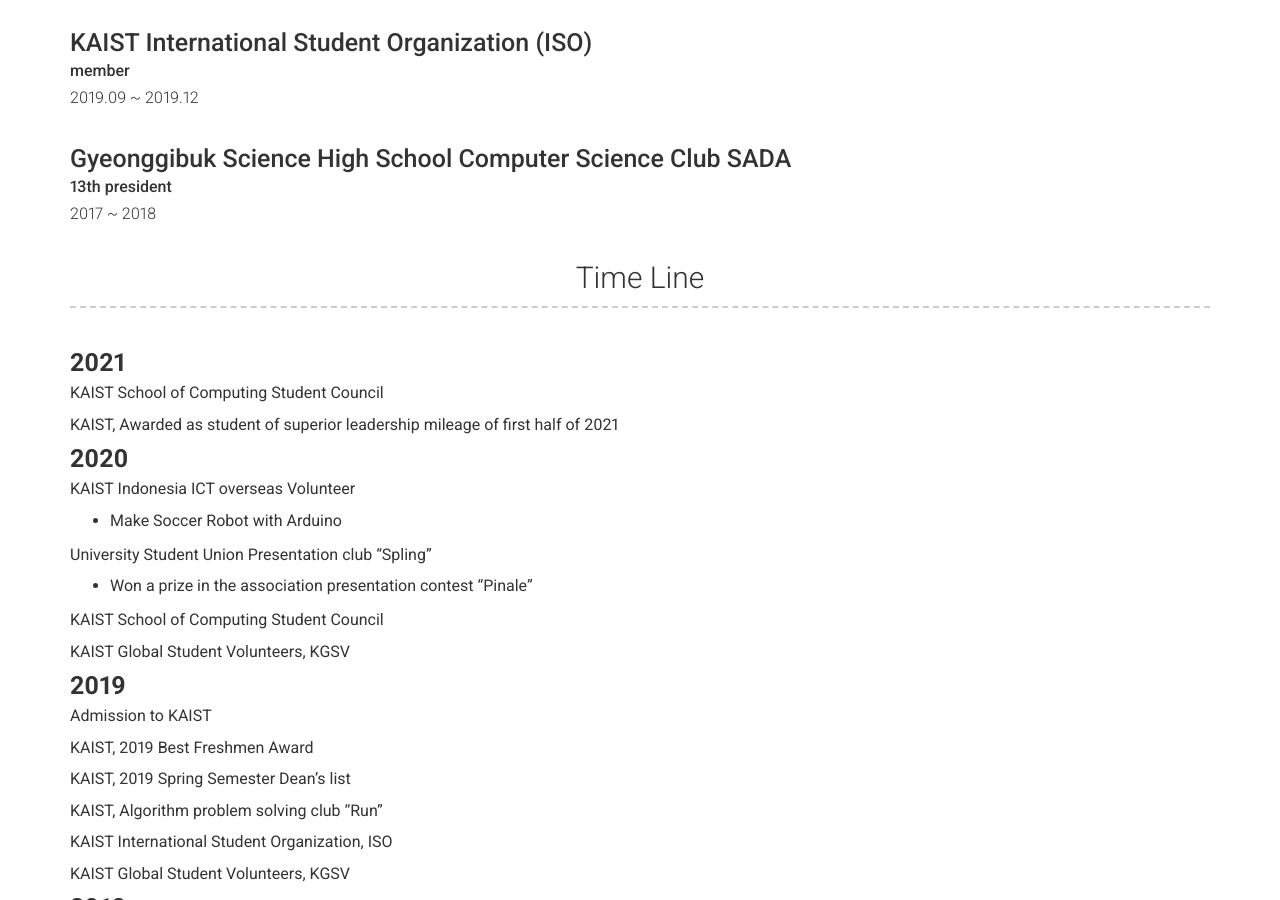
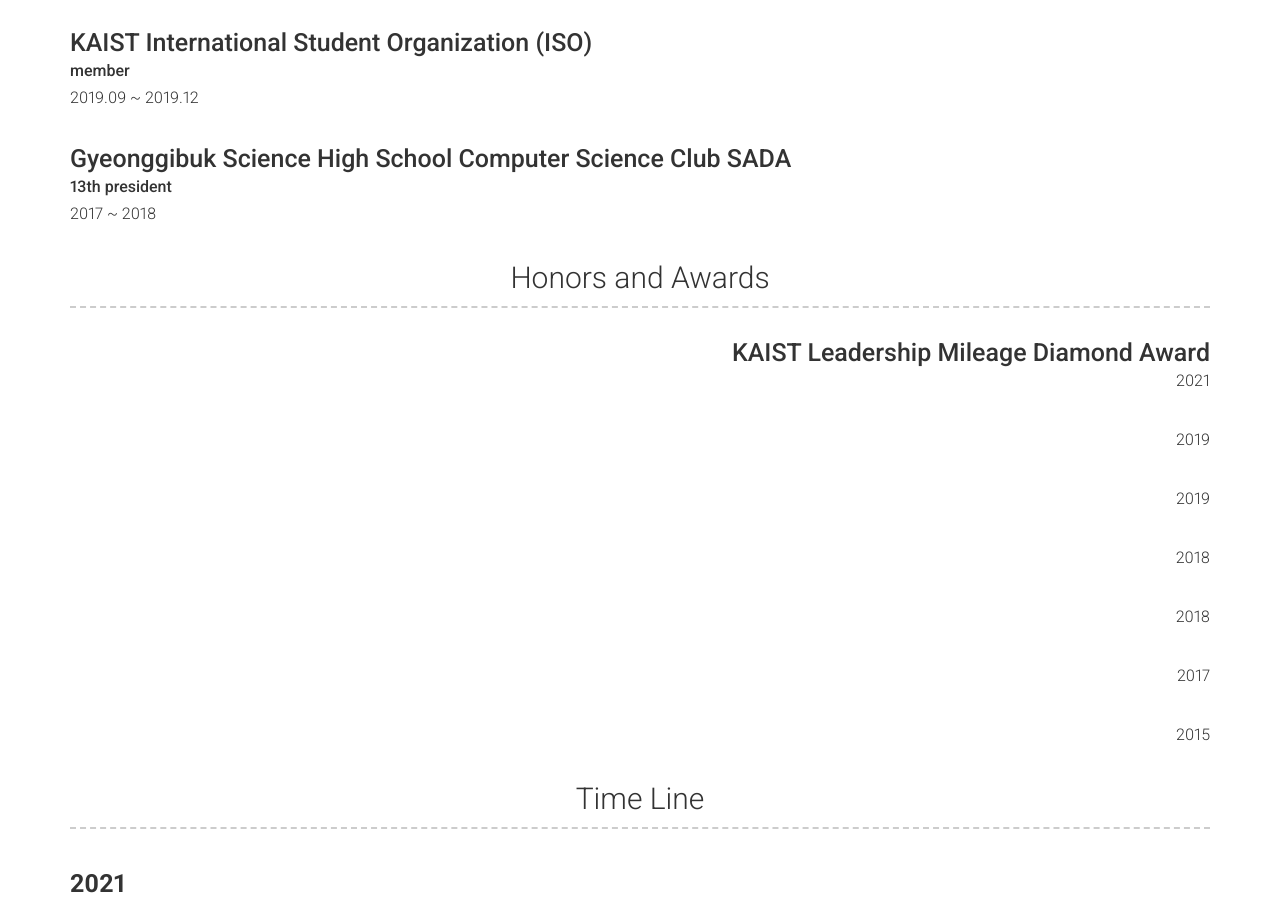
Before and after one commit to hengho/hengho.github.io, a Jekyll site: the page built from index.md, in a window 1280 px wide and 900 px high, scrolled down 2427 px. Built offline with Jekyll 4.4.1, drawn with Linux system fonts in a browser that asks for light colours; nearby versions of some CDN libraries.

Commit message:
Update _config.yml

```diff
--- a/_config.yml
+++ b/_config.yml
@@ -183,6 +183,31 @@ content:
         sub_title: 13th president
         caption: 2017 ~ 2018
 
+  - title: Honors and Awards
+    layout: list
+    content:
+      - layout: top-right
+        title: KAIST Leadership Mileage Diamond Award
+        caption: 2021
+      - layout: top-right
+        tite: KAIST 2019 Best Freshmen Award
+        caption: 2019
+      - layout: top-right
+        tite: KAIST 2019 Spring Semester Dean's list
+        caption: 2019
+      - layout: top-right
+        tite: Korea Olympiad of Informatics Contest Sector(한국정보올림피아드 공모부문) Silver Prize
+        caption: 2018
+      - layout: top-right
+        tite: Korea Olympiad of Informatics Competition Sector(한국정보올림피아드 경시부문) Bronze Prize
+        caption: 2018
+      - layout: top-right
+        tite: International Olympiad in Informatics Summer School & Winter School
+        caption: 2017
+      - layout: top-right
+        tite: Ajou University Science Education Institute for Gifted University President's Award
+        caption: 2015
+
 #  - title: Experience
 #    layout: list
 #    content:
```
